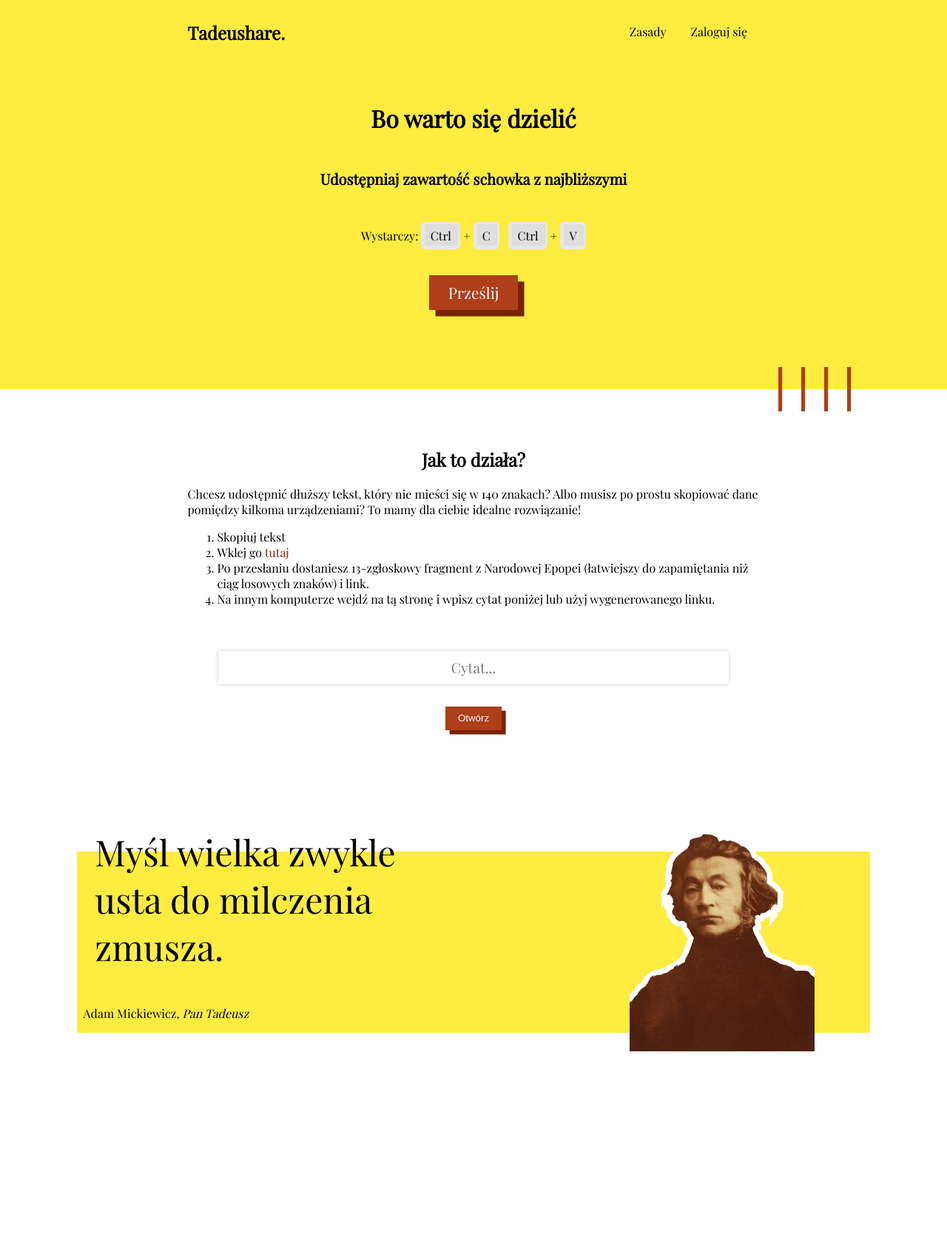
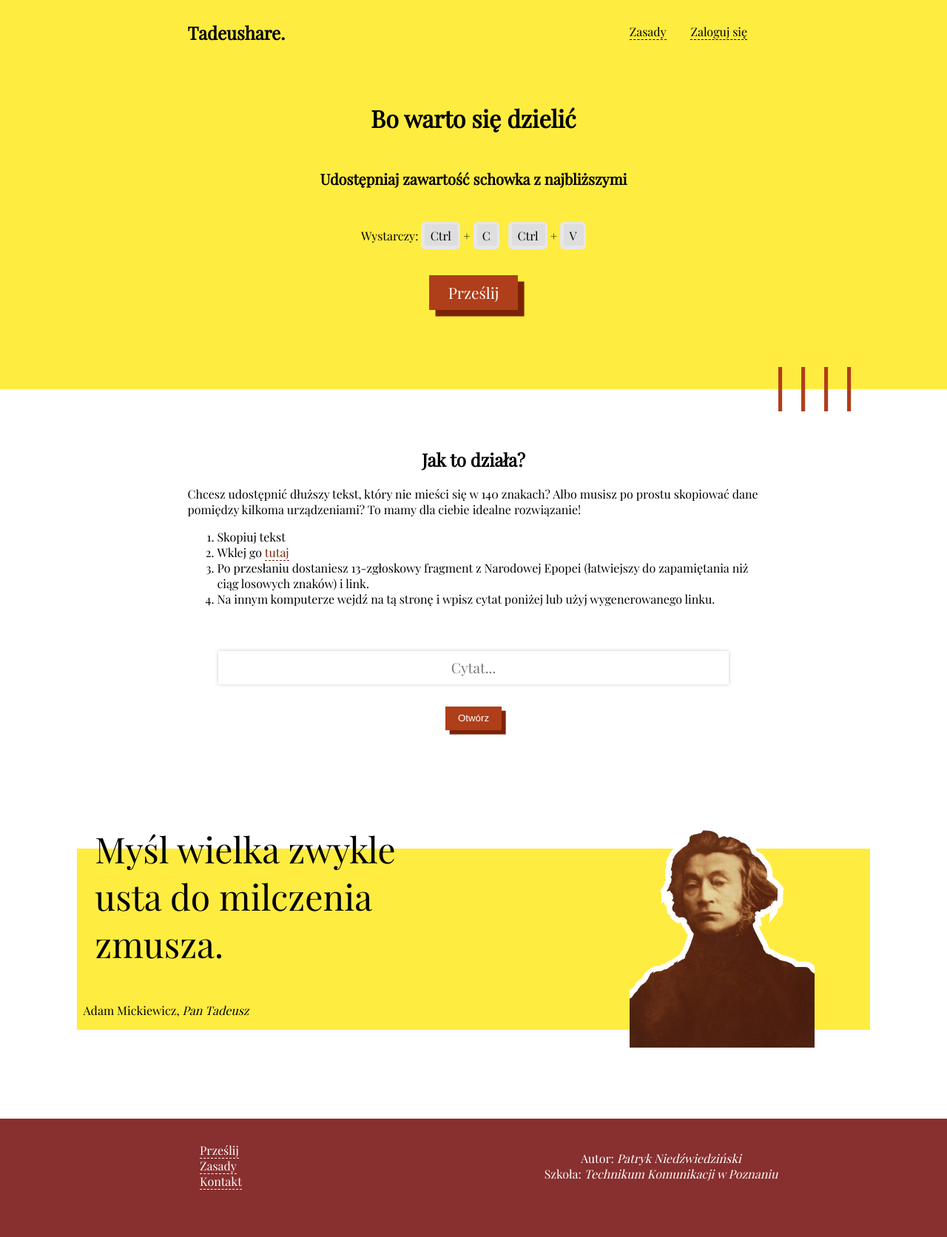
Before and after one commit to pniedzwiedzinski/tadeushare, a PHP site: page / in a window 1280 px wide. Shown: the whole page at 74% size. Before the commit the page ends 1421 px from the top, so only its background shows below. Run offline with PHP 8.4, Linux system fonts and the light colour scheme.

Commit message:
Add footer

```diff
--- a/index.html
+++ b/index.html
@@ -22,14 +22,14 @@
           <li><a href="/rules">Zasady</a></li>
           <li><a href="/login">Zaloguj się</a></li>
         </ul>
-  <script>
-const hm = document.querySelector('button.hamburger');
+        <script>
+          const hm = document.querySelector('button.hamburger');
 const menu = document.querySelector('ul.menu');
 hm.addEventListener('click', () => {
   hm.classList.toggle('hamburger--active')
   menu.classList.toggle('menu--active')
 })
-  </script>
+        </script>
       </nav>
       <div id="heading" class="center">
         <h2>Bo warto się dzielić</h2>
@@ -71,9 +71,26 @@ hm.addEventListener('click', () => {
         <blockquote>
           Myśl wielka zwykle usta do milczenia zmusza.
         </blockquote>
-      <figcaption>Adam Mickiewicz, <cite>Pan Tadeusz</cite></figcaption>
+      <figcaption>Adam Mickiewicz, <cite>Pan&nbsp;Tadeusz</cite></figcaption>
       <img src="media/adam_mickiewicz.png">
       </figure>
     </div>
+    <div id="footer">
+      <footer>
+        <div>
+        <nav>
+          <ul>
+            <li><a href="#heading">Prześlij</a></li>
+            <li><a href="/rules">Zasady</a></li>
+            <li><a href="/contact">Kontakt</a></li>
+          </ul>
+        </nav>
+        </div>
+        <div>
+          <p>Autor: <em>Patryk Niedźwiedziński</em></p>
+          <p>Szkoła: <em>Technikum Komunikacji w Poznaniu</em></p>
+        </div>
+      </footer>
+    </div>
   </body>
 </html>
--- a/style.css
+++ b/style.css
@@ -1,13 +1,17 @@
 @font-face {
   font-family: 'Playfair Display';
   src: url('fonts/PlayfairDisplay-Regular.ttf');
+}
+
+html {
+  scroll-behavior: smooth;
 }
 
 html,
 body {
   margin: 0;
   padding: 0;
-  font-family: 'Playfair Display';
+  font-family: 'Playfair Display', serif;
 }
 
 * {
@@ -31,7 +35,8 @@ p,
 a {
   height: 100%;
   line-height: 100%;
-  color: black;
+  color: inherit;
+  border-bottom: 1px dashed;
   text-decoration: none;
 }
 
@@ -40,7 +45,7 @@ a:active {
 }
 
 a:hover {
-  text-decoration: underline;
+  border-bottom: 1px solid;
 }
 
 h1,h2,h3{
@@ -59,14 +64,15 @@ nav {
   justify-content: space-between;
 }
 
-.menu {
+nav ul {
   list-style: none;
   display: flex;
   flex-direction: row;
   transition: 0.5s;
+  padding: 0;
 }
 
-.menu li {
+nav ul li {
   margin: 0 2ex;
 }
 
@@ -139,7 +145,7 @@ nav {
 
 #how {
   padding: 0 3ex;
-  margin-bottom: 20ex;
+  margin-bottom: 20vmin;
 }
 
 #how a {
@@ -217,4 +223,35 @@ nav {
   #key-instruction {
     display: none;
   }
+
+  #footer footer {
+    text-align: center;
+    flex-direction: column;
+  }
 }
+
+#footer {
+  padding: 2ex;
+  margin-top: 15vmin;
+  width: 100%;
+  color: white;
+  background: #882f2f;
+  min-height: 20vh;
+}
+
+footer {
+  height: 100%;
+  display: flex;
+  flex-direction: row;
+  justify-content: space-between;
+}
+
+footer div {
+  display: flex;
+  flex-direction: column;
+  justify-content: center;
+}
+
+#footer ul {
+  flex-direction: column;
+}
```
